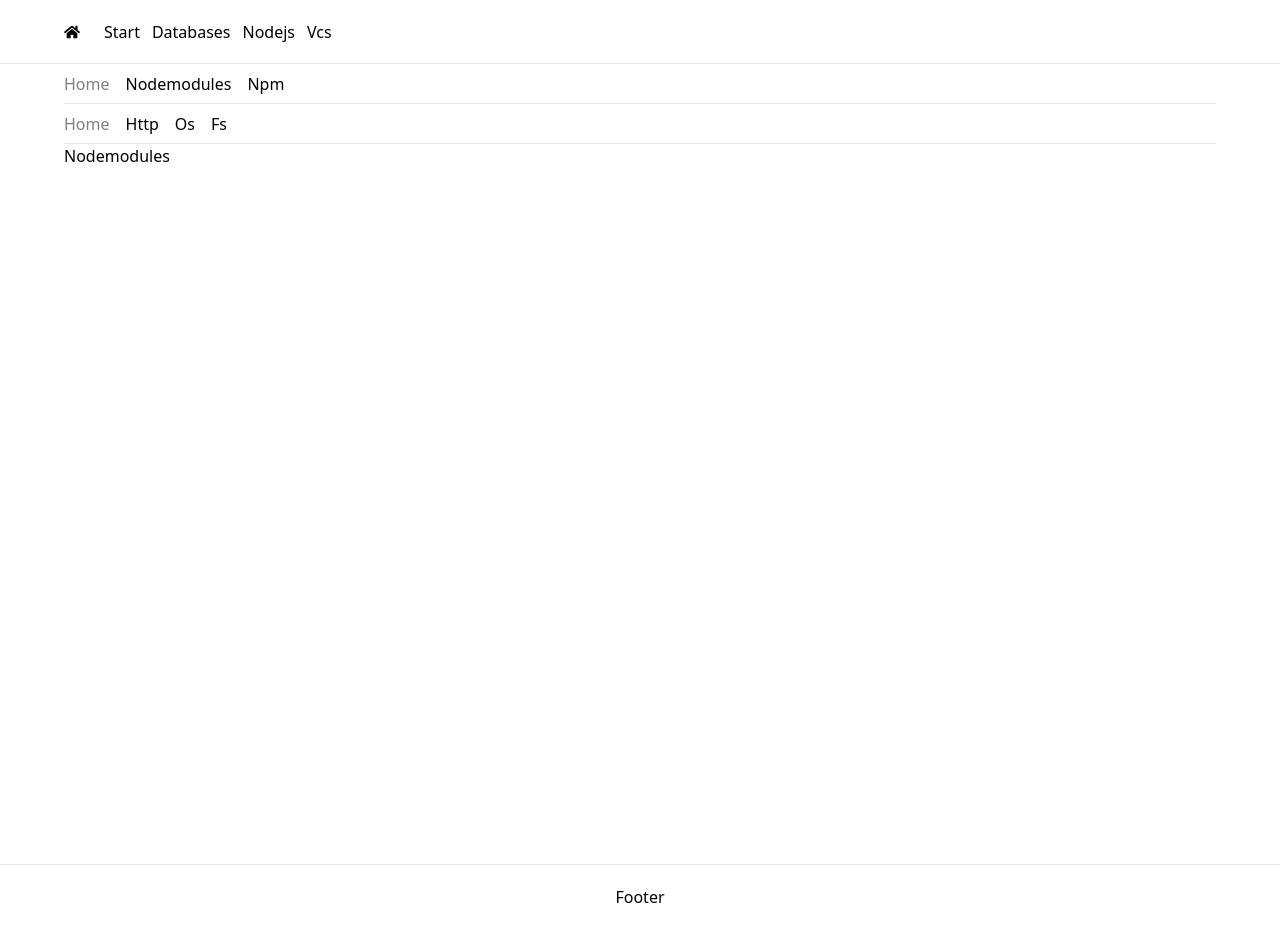
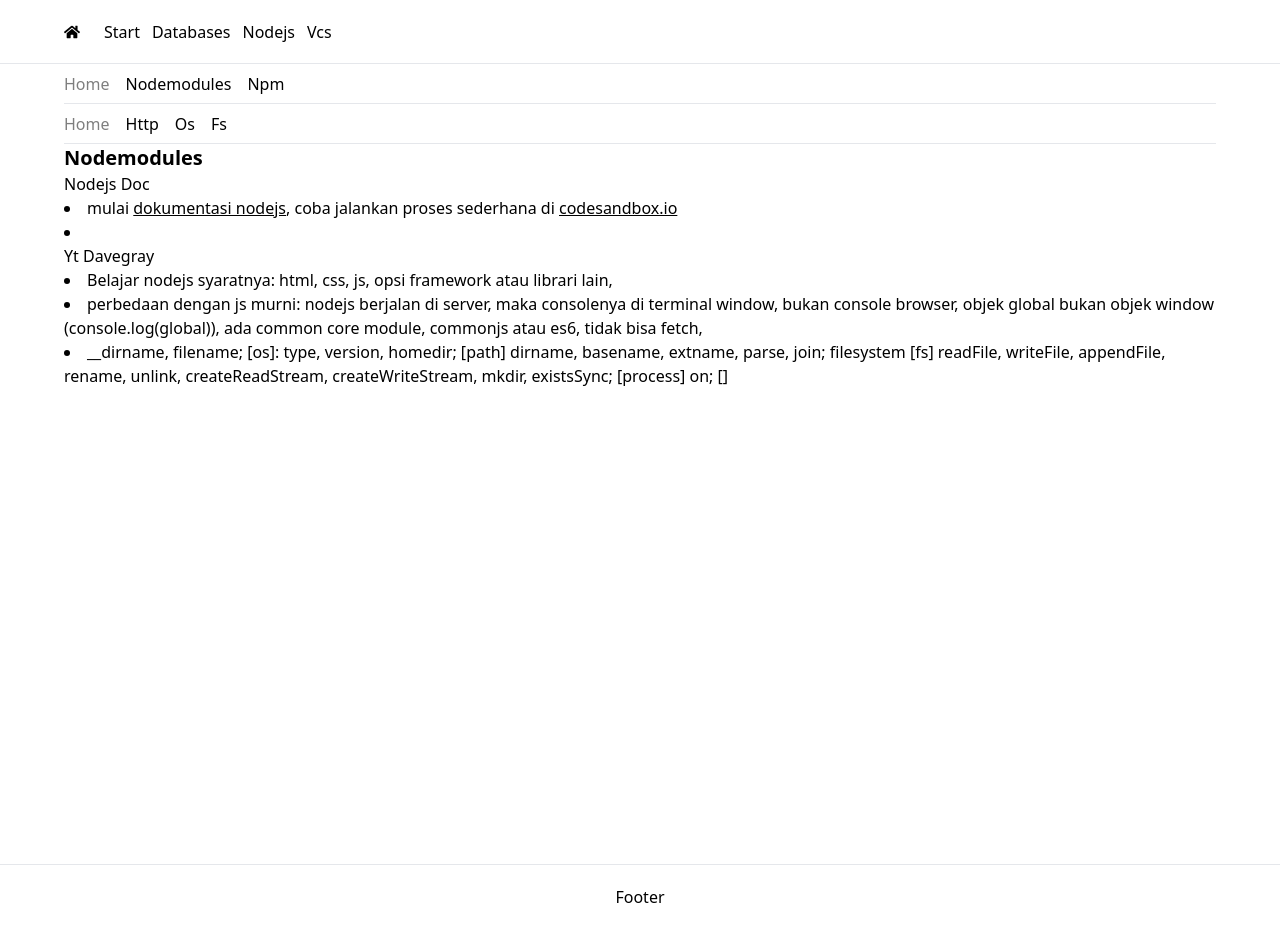
Before and after one commit to mkhotamirais/panduan-teknologi, a React (Vite) app: page /nodejs/nodemodules in a window 1280 px wide. Built offline with nearby package versions, Linux system fonts and the light colour scheme.

Commit message:
misi penghapusan file davegray

```diff
--- a/src/pages/nodejs/nodemodules/Nodemodules.jsx
+++ b/src/pages/nodejs/nodemodules/Nodemodules.jsx
@@ -1,5 +1,40 @@
+import { H2, H3 } from "../../../components/Tags";
+
 const Nodemodules = () => {
-  return <div>Nodemodules</div>;
+  return (
+    <div>
+      <H2>Nodemodules</H2>
+      <H3>nodejs doc</H3>
+      <ul className="list-inside list-disc">
+        <li>
+          mulai{" "}
+          <a href="https://nodejs.org/en/learn/getting-started/introduction-to-nodejs" className="underline">
+            dokumentasi nodejs
+          </a>
+          , coba jalankan proses sederhana di{" "}
+          <a href="https://codesandbox.io/dashboard/recent" className="underline">
+            codesandbox.io
+          </a>
+        </li>
+        <li>
+          <a href=""></a>
+        </li>
+      </ul>
+      <H3>yt Davegray</H3>
+      <ul className="list-inside list-disc">
+        <li>Belajar nodejs syaratnya: html, css, js, opsi framework atau librari lain, </li>
+        <li>
+          perbedaan dengan js murni: nodejs berjalan di server, maka consolenya di terminal window, bukan console browser,
+          objek global bukan objek window (console.log(global)), ada common core module, commonjs atau es6, tidak bisa fetch,
+        </li>
+        <li>
+          __dirname, filename; [os]: type, version, homedir; [path] dirname, basename, extname, parse, join; filesystem [fs]
+          readFile, writeFile, appendFile, rename, unlink, createReadStream, createWriteStream, mkdir, existsSync; [process]
+          on; []
+        </li>
+      </ul>
+    </div>
+  );
 };
 
 export default Nodemodules;
--- a/src/pages/nodejs/nodemodules/http/Http.jsx
+++ b/src/pages/nodejs/nodemodules/http/Http.jsx
@@ -1,54 +1,20 @@
-import { Pre } from "../../../../components/Tags";
+import { H2 } from "../../../../components/Tags";
+import HttpBasic from "./HttpBasic";
+import HttpDavegray from "./HttpDavegray";
 
 const Http = () => {
   return (
-    <Pre>{`
-const http = require("http");
-const moment = require("moment");
-
-http
-  .createServer((req, res) => {
-    console.log(req.url);
-    switch (req.url) {
-      case "/":
-        res.write("hello world");
-        res.end();
-        break;
-      case "/page1":
-        page1(res);
-        break;
-      default:
-        errorPage(res);
-    }
-  })
-  .listen(3000, () => console.log("Server running at http://127.0.0.1:3000"));
-
-const page1 = (res) => {
-  res.statusCode = 200;
-  res.setHeader("Content-Type", "text/json");
-  res.write(
-    JSON.stringify({
-      nama: "ahmad",
-      umur: 20,
-      waktu: moment(),
-    })
-  );
-  res.end();
-};
-
-const errorPage = (res) => {
-  res.statusCode = 404;
-  res.setHeader("Content-Type", "text/json");
-  res.write(
-    JSON.stringify({
-      nama: "failed",
-      umur: "not found",
-      waktu: moment(),
-    })
-  );
-  res.end();
-};
-    `}</Pre>
+    <div>
+      <H2>Http</H2>
+      <ul>
+        <li>
+          <b>http basic</b> <HttpBasic />
+        </li>
+        <li>
+          <b>http davegray</b> <HttpDavegray />
+        </li>
+      </ul>
+    </div>
   );
 };
 
--- /dev/null
+++ b/src/pages/nodejs/nodemodules/http/HttpBasic.jsx
@@ -0,0 +1,55 @@
+import { Pre } from "../../../../components/Tags";
+
+const HttpBasic = () => {
+  return (
+    <Pre>{`
+const http = require("http");
+const moment = require("moment");
+
+http
+  .createServer((req, res) => {
+    console.log(req.url);
+    switch (req.url) {
+      case "/":
+        res.write("hello world");
+        res.end();
+        break;
+      case "/page1":
+        page1(res);
+        break;
+      default:
+        errorPage(res);
+    }
+  })
+  .listen(3000, () => console.log("Server running at http://127.0.0.1:3000"));
+
+const page1 = (res) => {
+  res.statusCode = 200;
+  res.setHeader("Content-Type", "text/json");
+  res.write(
+    JSON.stringify({
+      nama: "ahmad",
+      umur: 20,
+      waktu: moment(),
+    })
+  );
+  res.end();
+};
+
+const errorPage = (res) => {
+  res.statusCode = 404;
+  res.setHeader("Content-Type", "text/json");
+  res.write(
+    JSON.stringify({
+      nama: "failed",
+      umur: "not found",
+      waktu: moment(),
+    })
+  );
+  res.end();
+};
+    `}</Pre>
+  );
+};
+
+export default HttpBasic;
--- /dev/null
+++ b/src/pages/nodejs/nodemodules/path/Path.jsx
@@ -0,0 +1,11 @@
+import { H2 } from "../../../../components/Tags";
+
+const Path = () => {
+  return (
+    <div>
+      <H2>Path</H2>
+    </div>
+  );
+};
+
+export default Path;
--- a/src/pages/nodejs/npm/Npm.jsx
+++ b/src/pages/nodejs/npm/Npm.jsx
@@ -1,5 +1,38 @@
+import { H2, H3, Pre } from "../../../components/Tags";
+
 const Npm = () => {
-  return <div>Npm</div>;
+  return (
+    <div>
+      <H2>Npm</H2>
+      <H3>Frequenty Used</H3>
+      <p>date-fns | uuid | nodemon | </p>
+      <H3>package.json</H3>
+      <ul className="list-inside list-disc">
+        <li>lihat pada key dependency dan devDependencies</li>
+        <li>
+          <a href="https://docs.npmjs.com/about-semantic-versioning" className="underline">
+            semantic version
+          </a>
+          <Pre>{`
+"dependencies": {
+  "package-name": "^1.0.0",
+  (penjelasan: ^1.0.0 =  ^ bisa diubah jadi ~ dan *. ~ update patch saja, ^ update minor dan patch saja, * update semua)
+  (jika tanpa pendnda 1.0.0 maka aplikasi berjalan pada versi itu saja dan tak akan diupdate)
+},
+"devDependencies": {
+  "@types/react": "^18.2.43",
+}
+terminal:
+npm i package-name -D (install/update )
+npm i package-name
+npm update (npm mencari semua package yang tersedia update nya)
+i == i/install/un/uninstall/rm
+-D == -D/-g (dependensi/global)
+`}</Pre>
+        </li>
+      </ul>
+    </div>
+  );
 };
 
 export default Npm;
```
